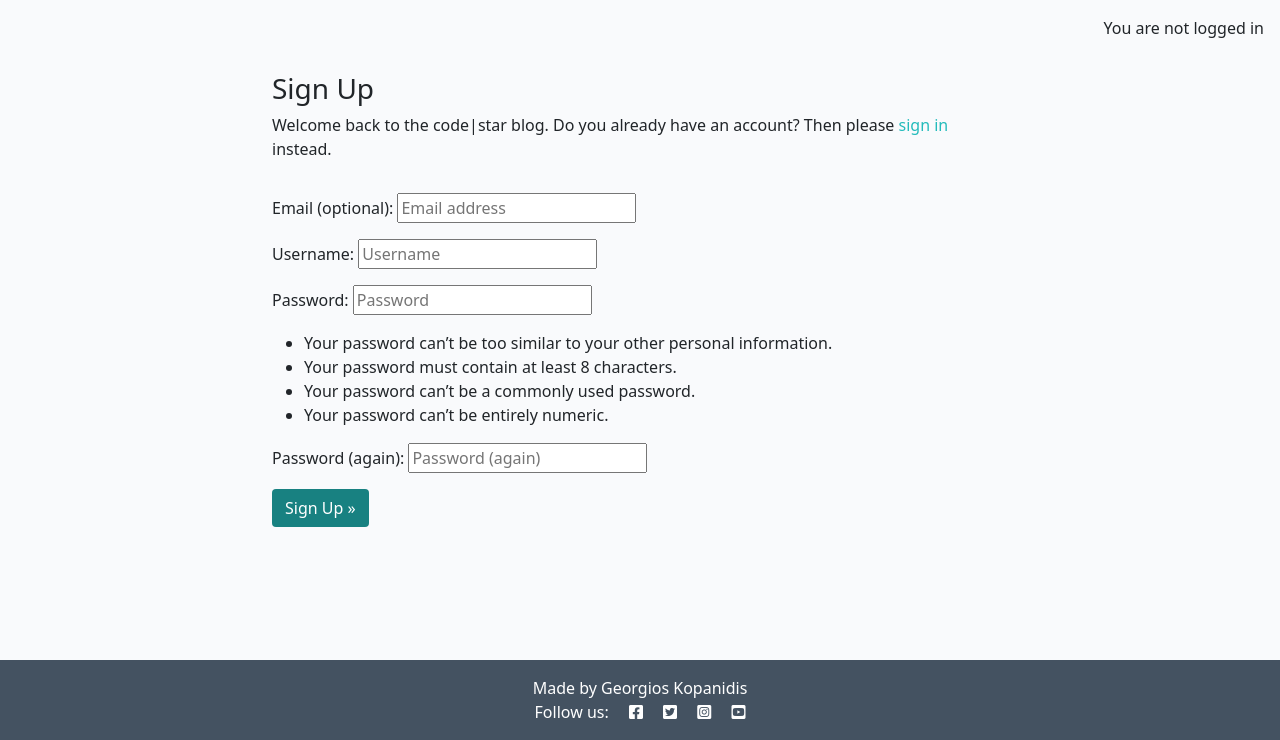
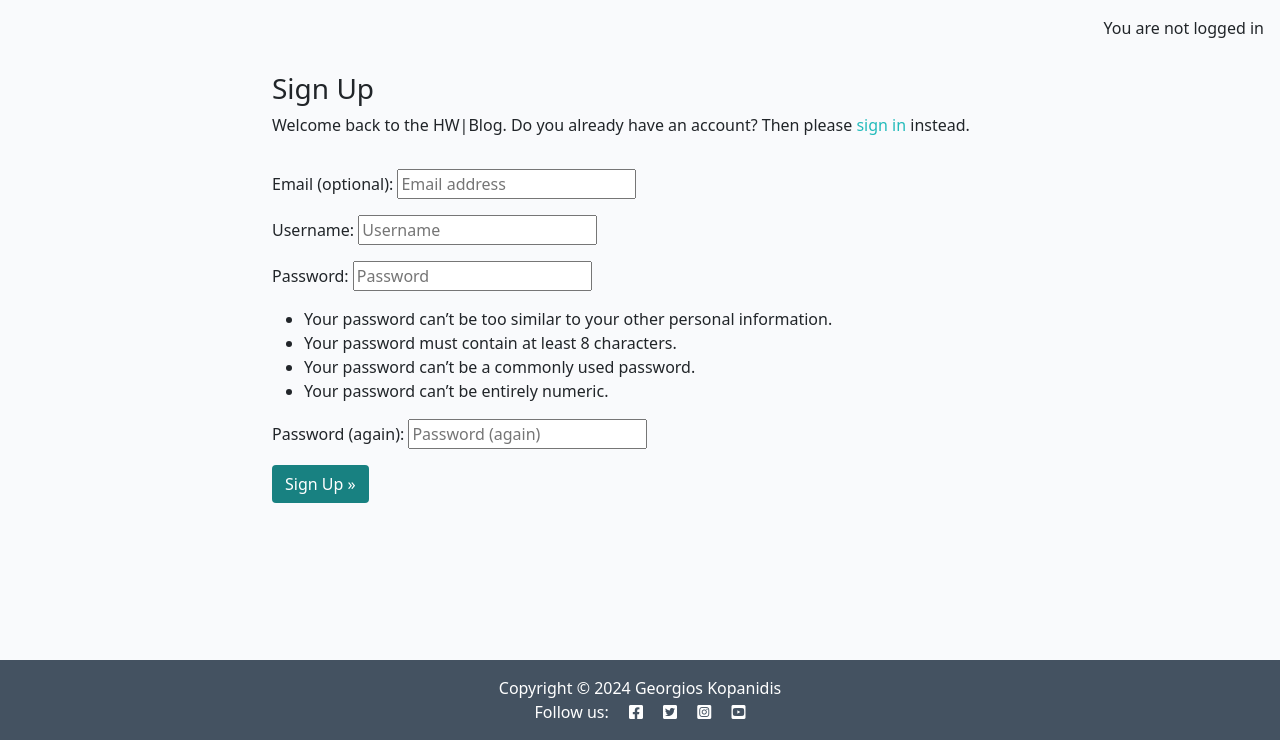
Before and after one commit to GKopanidis/ci-pp4-hwblog, a Django app: page /accounts/signup/ in a window 1280 px wide. Shown: the part 60-800 px from the top of the page. Run offline with Django 4.2, Linux system fonts and the light colour scheme.

Commit message:
Update welcome message and copyright year

```diff
--- a/templates/account/signup.html
+++ b/templates/account/signup.html
@@ -11,7 +11,7 @@
       <h3>{% trans "Sign Up" %}</h3>
 
       <p>{% blocktrans %}
-        Welcome back to the code|star blog.
+        Welcome back to the HW|Blog.
         Do you already have an account? Then please
         <a class="link" href="{{ login_url }}">sign in</a>
         instead.
--- a/templates/base.html
+++ b/templates/base.html
@@ -101,7 +101,7 @@
     <!-- Footer -->
     <footer class="footer mt-auto py-3 dark-bg">
         <p class="m-0 text-center text-white">
-            {% block copyright %}Made by Georgios Kopanidis{% endblock copyright %}
+            {% block copyright %}Copyright &#169; 2024 Georgios Kopanidis{% endblock copyright %}
           </p>
         <p class="m-0 text-center text-white">Follow us: <i class="fab fa-facebook-square ms-3"></i>
             <i class="fab fa-twitter-square ms-3"></i>
```
